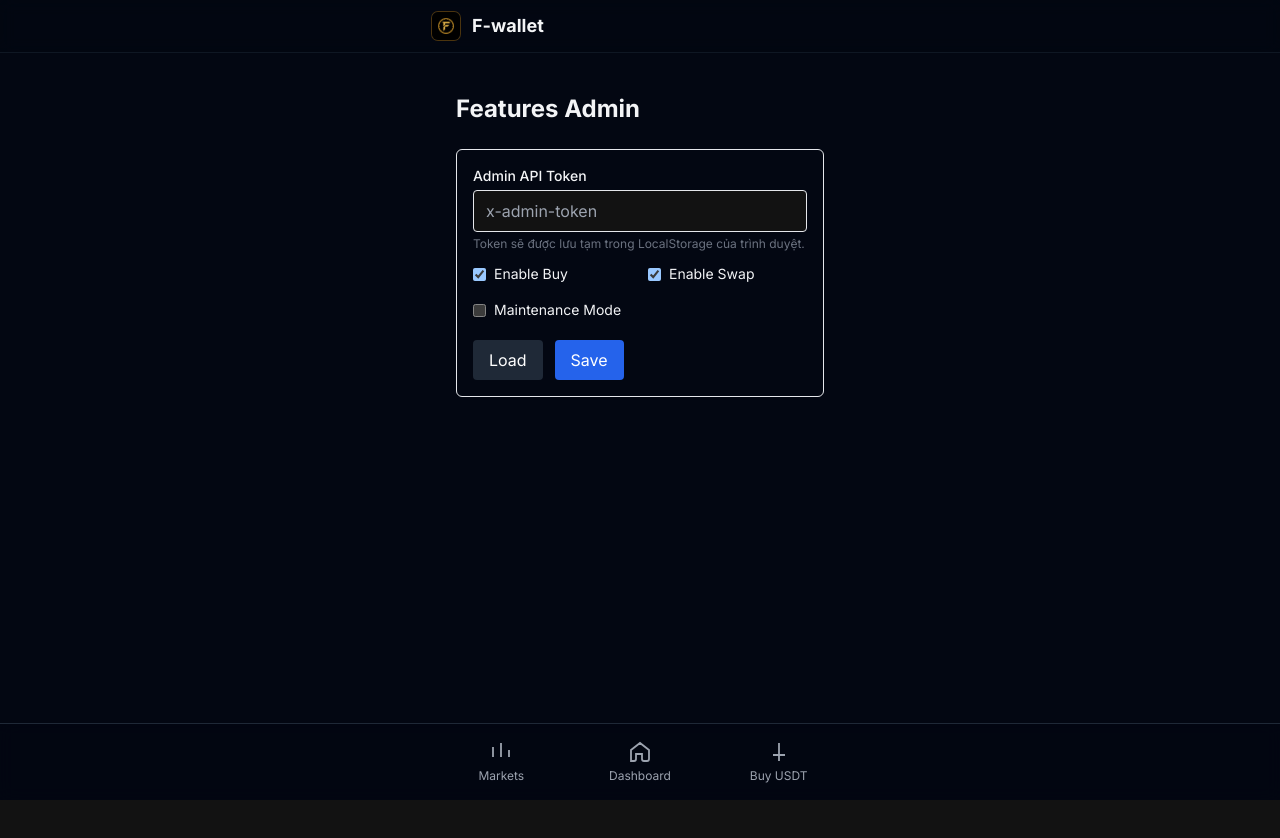
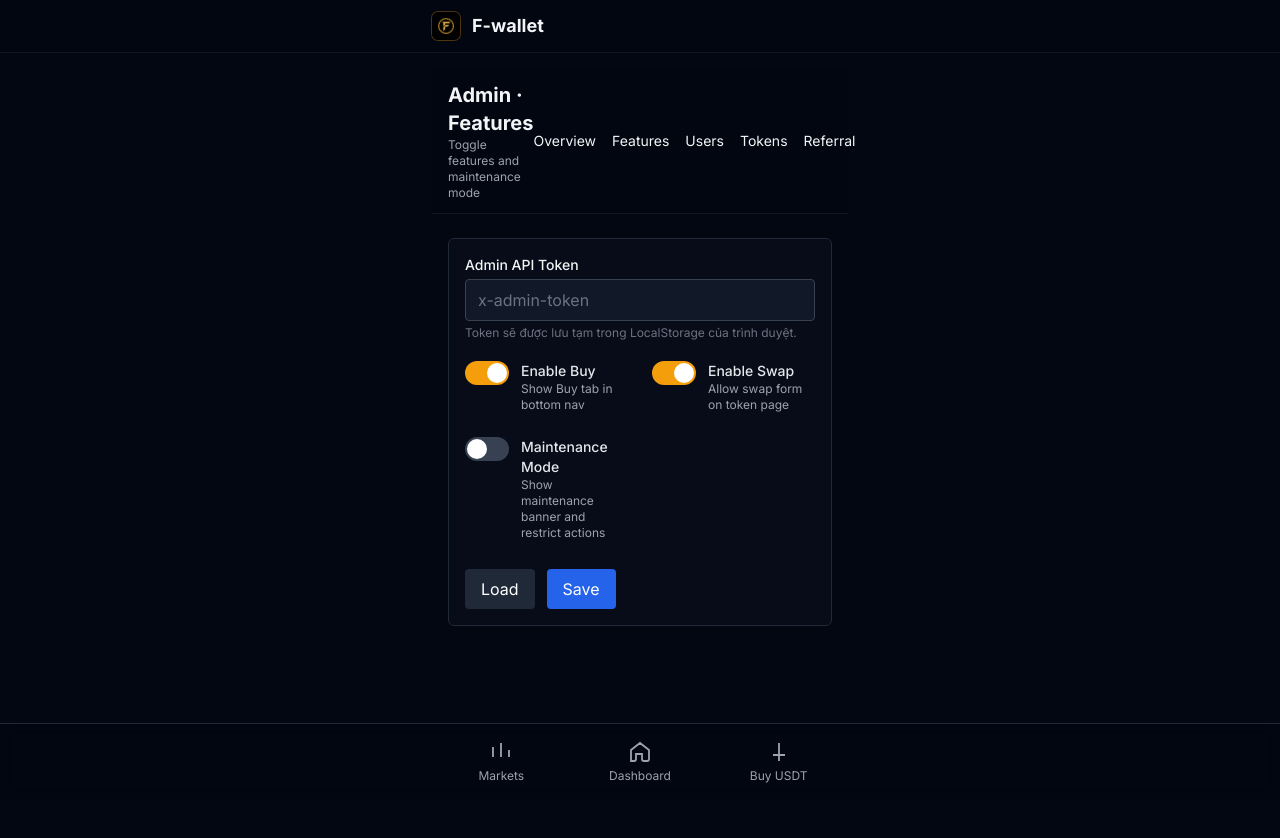
Before and after one commit to xbaonx/cr-mess, a Next.js app: page /admin/features in a window 1280 px wide. Shown: the top 838 px of the page. Before the commit the page ends 800 px from the top, so only its background shows below. Built offline with nearby package versions, Linux system fonts and the light colour scheme; no server answers.

Commit message:
feat(admin/ui): introduce AdminLayout, Toggle, Modal, CopyButton; refactor Features, Users, Tokens admin pages to modern dark UI

```diff
--- /dev/null
+++ b/components/AdminLayout.tsx
@@ -0,0 +1,27 @@
+import Link from 'next/link';
+import React from 'react';
+
+export default function AdminLayout({ title, children, subtitle }: { title: string; subtitle?: string; children: React.ReactNode }) {
+  return (
+    <div className="min-h-screen bg-gray-950 text-gray-100">
+      <header className="sticky top-0 z-20 border-b border-gray-900 bg-gray-950/80 backdrop-blur">
+        <div className="mx-auto max-w-6xl px-4 py-3 flex items-center justify-between">
+          <div>
+            <h1 className="text-xl font-bold">{title}</h1>
+            {subtitle && <p className="text-xs text-gray-400">{subtitle}</p>}
+          </div>
+          <nav className="hidden sm:flex items-center gap-4 text-sm">
+            <Link className="hover:text-amber-400" href="/admin">Overview</Link>
+            <Link className="hover:text-amber-400" href="/admin/features">Features</Link>
+            <Link className="hover:text-amber-400" href="/admin/users">Users</Link>
+            <Link className="hover:text-amber-400" href="/admin/tokens">Tokens</Link>
+            <Link className="hover:text-amber-400" href="/admin/referral">Referral</Link>
+          </nav>
+        </div>
+      </header>
+      <main className="mx-auto max-w-6xl px-4 py-6">
+        {children}
+      </main>
+    </div>
+  );
+}
--- /dev/null
+++ b/components/CopyButton.tsx
@@ -0,0 +1,18 @@
+import React from 'react';
+
+export default function CopyButton({ text, size = 'sm', label = 'Copy' }: { text: string; size?: 'sm'|'md'; label?: string }) {
+  const [copied, setCopied] = React.useState(false);
+  const onCopy = async () => {
+    try {
+      await navigator.clipboard.writeText(text);
+      setCopied(true);
+      setTimeout(() => setCopied(false), 1200);
+    } catch {}
+  };
+  const cls = size === 'md' ? 'px-3 py-2 text-sm' : 'px-2 py-1 text-xs';
+  return (
+    <button onClick={onCopy} className={`rounded bg-gray-800 hover:bg-gray-700 text-gray-100 ${cls}`} title={text}>
+      {copied ? 'Copied' : label}
+    </button>
+  );
+}
--- /dev/null
+++ b/components/Modal.tsx
@@ -0,0 +1,28 @@
+import React from 'react';
+
+export default function Modal({ open, title, children, onClose, onConfirm, confirmText = 'Confirm', danger }: {
+  open: boolean;
+  title: string;
+  children?: React.ReactNode;
+  onClose: () => void;
+  onConfirm?: () => void;
+  confirmText?: string;
+  danger?: boolean;
+}) {
+  if (!open) return null;
+  return (
+    <div className="fixed inset-0 z-50 flex items-center justify-center">
+      <div className="absolute inset-0 bg-black/60" onClick={onClose} />
+      <div className="relative w-full max-w-md rounded-lg border border-gray-800 bg-gray-950 p-5 shadow-xl">
+        <div className="text-lg font-semibold mb-2 text-gray-100">{title}</div>
+        <div className="text-sm text-gray-300 mb-4">{children}</div>
+        <div className="flex justify-end gap-2">
+          <button onClick={onClose} className="px-3 py-2 rounded bg-gray-800 text-gray-100 hover:bg-gray-700">Cancel</button>
+          {onConfirm && (
+            <button onClick={onConfirm} className={`px-3 py-2 rounded text-white ${danger ? 'bg-red-600 hover:bg-red-500' : 'bg-blue-600 hover:bg-blue-500'}`}>{confirmText}</button>
+          )}
+        </div>
+      </div>
+    </div>
+  );
+}
--- /dev/null
+++ b/components/Toggle.tsx
@@ -0,0 +1,35 @@
+import React from 'react';
+
+type Props = {
+  checked: boolean;
+  onChange: (v: boolean) => void;
+  label?: string;
+  description?: string;
+  disabled?: boolean;
+};
+
+export default function Toggle({ checked, onChange, label, description, disabled }: Props) {
+  return (
+    <label className={`flex items-start gap-3 cursor-pointer select-none ${disabled ? 'opacity-50 cursor-not-allowed' : ''}`}>
+      <span className="relative inline-flex h-6 w-11 flex-shrink-0 items-center">
+        <input
+          type="checkbox"
+          className="sr-only"
+          checked={checked}
+          onChange={(e) => onChange(e.target.checked)}
+          disabled={disabled}
+        />
+        <span className={`h-6 w-11 rounded-full transition-colors ${checked ? 'bg-amber-500' : 'bg-gray-700'}`}></span>
+        <span
+          className={`absolute left-0.5 top-0.5 h-5 w-5 rounded-full bg-white transition-transform ${checked ? 'translate-x-5' : ''}`}
+        ></span>
+      </span>
+      {(label || description) && (
+        <span className="flex flex-col">
+          {label && <span className="text-sm font-medium text-gray-200">{label}</span>}
+          {description && <span className="text-xs text-gray-400">{description}</span>}
+        </span>
+      )}
+    </label>
+  );
+}
--- a/pages/admin/features.tsx
+++ b/pages/admin/features.tsx
@@ -1,5 +1,7 @@
 import React from 'react';
 import dynamic from 'next/dynamic';
+import AdminLayout from '@components/AdminLayout';
+import Toggle from '@components/Toggle';
 
 function useLocalStorage(key: string, initial: string = '') {
   const [val, setVal] = React.useState<string>(() => {
@@ -50,28 +52,18 @@ function AdminFeaturesPage() {
   };
 
   return (
-    <div className="max-w-3xl mx-auto p-6 space-y-6">
-      <h1 className="text-2xl font-bold">Features Admin</h1>
-
-      <div className="space-y-3 p-4 border rounded-md">
+    <AdminLayout title="Admin · Features" subtitle="Toggle features and maintenance mode">
+      <div className="max-w-3xl space-y-6">
+        <div className="space-y-3 p-4 border border-gray-800 rounded-md bg-gray-900/30">
           <div>
             <label className="block text-sm font-medium mb-1">Admin API Token</label>
-          <input className="w-full border rounded px-3 py-2" placeholder="x-admin-token" value={token} onChange={e => setToken(e.target.value)} />
+            <input className="w-full rounded px-3 py-2 bg-gray-900 text-gray-100 border border-gray-700 placeholder-gray-500 focus:outline-none focus:ring-2 focus:ring-amber-500/30" placeholder="x-admin-token" value={token} onChange={e => setToken(e.target.value)} />
             <p className="text-xs text-gray-500 mt-1">Token sẽ được lưu tạm trong LocalStorage của trình duyệt.</p>
           </div>
-        <div className="grid grid-cols-1 md:grid-cols-2 gap-4">
-          <label className="flex items-center gap-2">
-            <input type="checkbox" checked={!!features.enableBuy} onChange={(e) => setFeatures((f:any) => ({ ...f, enableBuy: e.target.checked }))} />
-            <span className="text-sm">Enable Buy</span>
-          </label>
-          <label className="flex items-center gap-2">
-            <input type="checkbox" checked={!!features.enableSwap} onChange={(e) => setFeatures((f:any) => ({ ...f, enableSwap: e.target.checked }))} />
-            <span className="text-sm">Enable Swap</span>
-          </label>
-          <label className="flex items-center gap-2">
-            <input type="checkbox" checked={!!features.maintenanceMode} onChange={(e) => setFeatures((f:any) => ({ ...f, maintenanceMode: e.target.checked }))} />
-            <span className="text-sm">Maintenance Mode</span>
-          </label>
+          <div className="grid grid-cols-1 md:grid-cols-2 gap-6 py-2">
+            <Toggle checked={!!features.enableBuy} onChange={(v) => setFeatures((f:any) => ({ ...f, enableBuy: v }))} label="Enable Buy" description="Show Buy tab in bottom nav" />
+            <Toggle checked={!!features.enableSwap} onChange={(v) => setFeatures((f:any) => ({ ...f, enableSwap: v }))} label="Enable Swap" description="Allow swap form on token page" />
+            <Toggle checked={!!features.maintenanceMode} onChange={(v) => setFeatures((f:any) => ({ ...f, maintenanceMode: v }))} label="Maintenance Mode" description="Show maintenance banner and restrict actions" />
           </div>
           <div className="flex items-center gap-3 pt-2">
             <button className="bg-gray-800 text-white px-4 py-2 rounded disabled:opacity-50" onClick={load} disabled={loading}>Load</button>
@@ -79,12 +71,13 @@ function AdminFeaturesPage() {
           </div>
         </div>
 
-      {loading && <div className="text-sm text-gray-600">Đang xử lý...</div>}
-      {error && <div className="text-sm text-red-600">Lỗi: {error}</div>}
+        {loading && <div className="text-sm text-gray-400">Đang xử lý...</div>}
+        {error && <div className="text-sm text-red-400">Lỗi: {error}</div>}
         {result && (
-        <pre className="p-4 bg-gray-50 border rounded text-xs overflow-auto">{JSON.stringify(result, null, 2)}</pre>
+          <pre className="p-4 bg-gray-900 text-gray-100 border border-gray-700 rounded text-xs overflow-auto">{JSON.stringify(result, null, 2)}</pre>
         )}
       </div>
+    </AdminLayout>
   );
 }
 
```
Also changed, not shown: pages/admin/tokens.tsx (+36 -9 lines), pages/admin/users.tsx (+35 -18 lines). Lines whose indentation alone changed are shown as unchanged.
